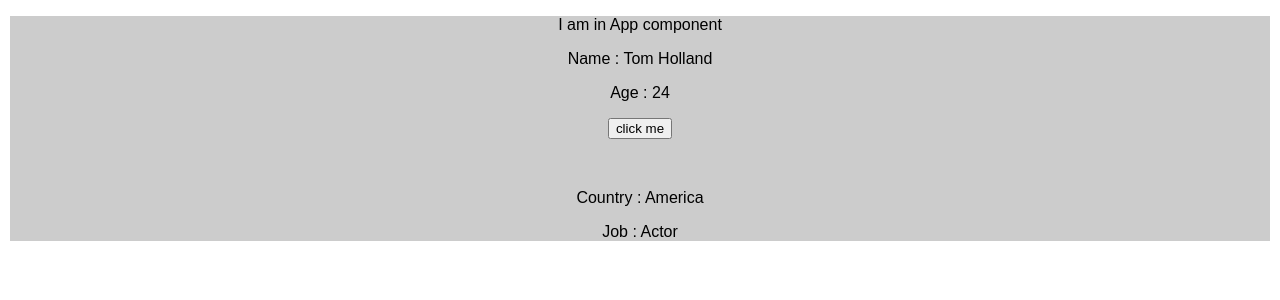
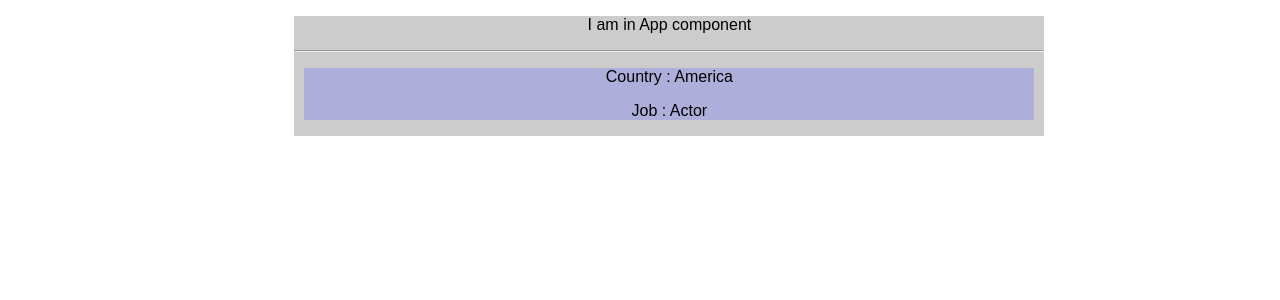
Before and after one commit to 4bhishekKasam/React-Context-api, a React (Create React App) app: page / in a window 1280 px wide. Shown: the top 300 px of the page. Built offline with nearby package versions, Linux system fonts and the light colour scheme.

Commit message:
chnages in css files

```diff
--- a/src/App.css
+++ b/src/App.css
@@ -2,7 +2,9 @@
   text-align: center;
   background-color: #ccc;
   margin: 10px;
-
+  width: 750px;
+  margin-left: 23%;
+  height: 120px;
 }
 
 .App-logo {
@@ -24,6 +26,10 @@
 .App-intro {
   font-size: large;
 }
+.childDiv{
+  background-color: #aadd;
+  margin: 10px;
+}
 
 @keyframes App-logo-spin {
   from { transform: rotate(0deg); }
--- a/src/App.js
+++ b/src/App.js
@@ -3,51 +3,23 @@ import logo from './logo.svg';
 import './App.css';
 import Neighbour from './Neighbour';
 import { MyContext } from './Context';
-//const MyContext = React.createContext();
 
 class MyProvider extends Component {
   state = {
-    firstName: 'Tom', lastName: 'Holland', age: 24, country: 'America', job: 'Actor',
+    firstName: 'Tom',
+    lastName: 'Holland',
+    age: 24,
+    country: 'America',
+    job: 'Actor',
   }
   render() {
     return (
-      <MyContext.Provider value={{
-        state: this.state, growOld: () => this.setState({ age: this.state.age + 1 })
-      }}>
+      <MyContext.Provider value={{ state: this.state }}>
         {this.props.children}
       </MyContext.Provider>
     );
   }
 }
-
-class Family extends Component {
-  render() {
-    return (
-      <div>
-        <Person />
-      </div>
-    );
-  }
-}
-
-class Person extends Component {
-  render() {
-    return (
-      <div>
-        <MyContext.Consumer>
-          {(context) => (
-            <React.Fragment>
-              <p>Name : {context.state.firstName} {context.state.lastName} </p>
-              <p>Age : {context.state.age}</p>
-              <p><button onClick={context.growOld}>click me</button></p>
-            </React.Fragment>
-          )}
-        </MyContext.Consumer>
-      </div>
-    );
-  }
-}
-
 
 class App extends Component {
   render() {
@@ -56,9 +28,11 @@ class App extends Component {
         <MyProvider value={{ state: this.state }}>
           <div>
             <p>I am in App component</p>
-            <Family />
-            <br />
-            <Neighbour />
+            <hr />
+            <div className="childDiv">
+              <Neighbour />
+            </div>
+
           </div>
         </MyProvider>
       </div>
--- a/src/Neighbour.js
+++ b/src/Neighbour.js
@@ -1,15 +1,14 @@
 import React, { Component } from 'react';
 import { MyContext } from './Context';
-//const MyContext = React.createContext();
 
 class Neighbour extends Component {
     constructor(props) {
         super(props)
-        //   this.state ={}
     }
+
     render() {
         return (
-            <div>
+
             <MyContext.Consumer>
                 {context => (
                     <React.Fragment>
@@ -18,7 +17,7 @@ class Neighbour extends Component {
                     </React.Fragment>
                 )}
             </MyContext.Consumer>
-            </div>
+
         );
     }
 }
```
Lines whose indentation alone changed are shown as unchanged.
